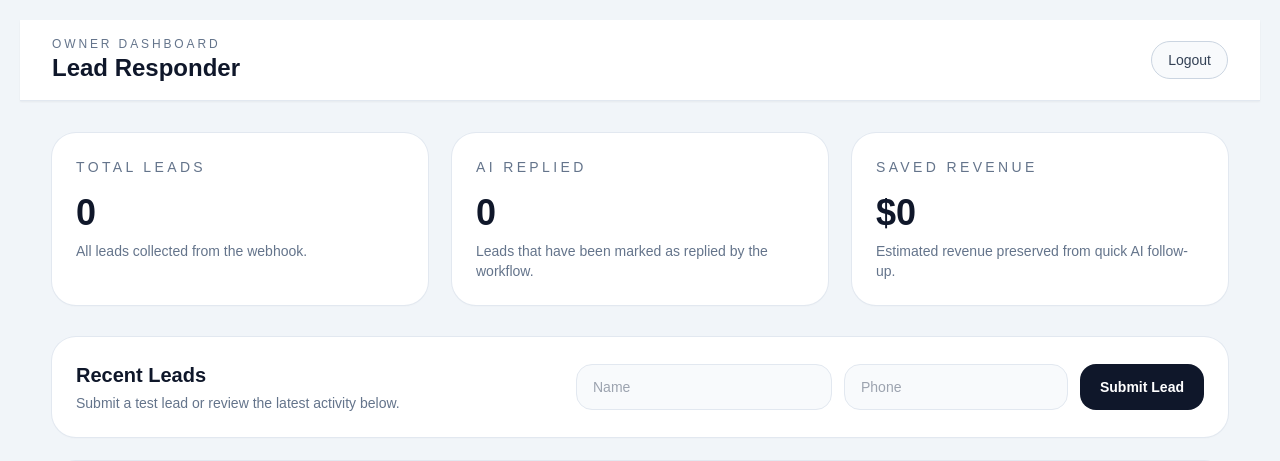
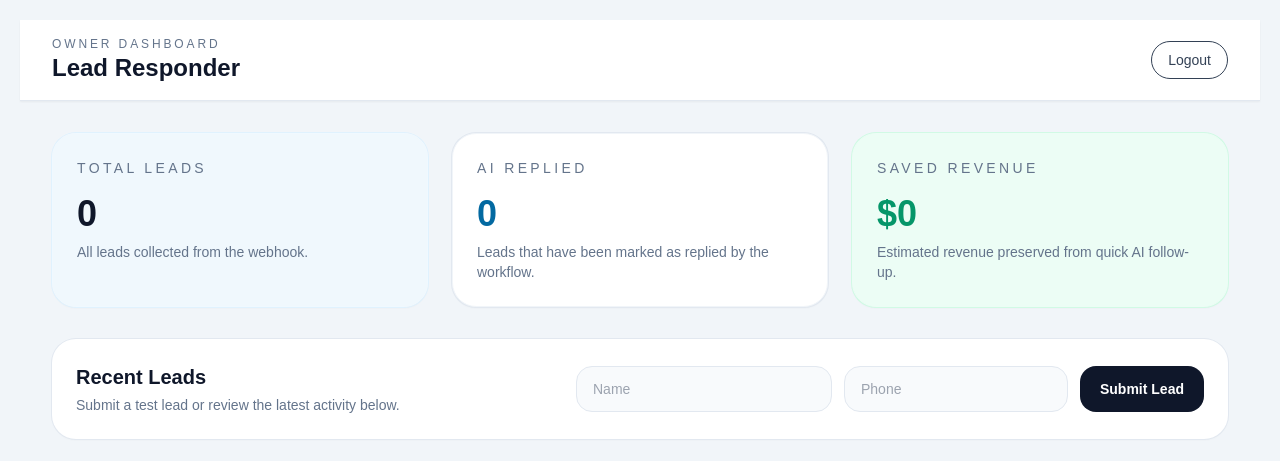
Before and after one commit to GraceAbike/lead-responder, a Python web app: template app/templates/index.html in a window 1280 px wide. Shown: the top 461 px of the page. Run offline with Jinja, Linux system fonts and the light colour scheme; the template is opened without the code that fills it, so the values that code supplies are empty; some libraries are stand-ins or nearby versions.

Commit message:
Style: update dashboard metric card colors and logout button

```diff
--- a/app/templates/index.html
+++ b/app/templates/index.html
@@ -15,25 +15,25 @@
             <p class="text-xs uppercase tracking-[0.24em] text-slate-500">Owner dashboard</p>
             <h1 class="text-2xl font-semibold text-slate-900">Lead Responder</h1>
           </div>
-          <a href="/logout" class="inline-flex items-center rounded-full border border-slate-300 bg-slate-50 px-4 py-2 text-sm font-medium text-slate-700 transition hover:bg-slate-100">Logout</a>
+          <a href="/logout" class="inline-flex items-center rounded-full border border-slate-700 bg-white px-4 py-2 text-sm font-medium text-slate-700 transition hover:bg-slate-50 focus:outline-none focus:ring-2 focus:ring-slate-100">Logout</a>
         </div>
       </header>
 
       <main class="mx-auto max-w-7xl px-4 py-8 sm:px-6 lg:px-8">
         <section class="mb-8 grid gap-6 xl:grid-cols-3">
-          <article class="rounded-3xl bg-white p-6 shadow-sm ring-1 ring-slate-200">
+          <article class="rounded-3xl bg-sky-50/70 p-6 shadow-sm ring-1 ring-sky-100 border border-sky-50">
             <p class="text-sm font-medium uppercase tracking-[0.24em] text-slate-500">Total Leads</p>
             <p id="totalLeads" class="mt-4 text-4xl font-semibold text-slate-900">0</p>
             <p class="mt-2 text-sm text-slate-500">All leads collected from the webhook.</p>
           </article>
-          <article class="rounded-3xl bg-white p-6 shadow-sm ring-1 ring-slate-200">
+          <article class="rounded-3xl bg-white p-6 shadow-sm ring-1 ring-slate-200 border border-slate-100">
             <p class="text-sm font-medium uppercase tracking-[0.24em] text-slate-500">AI Replied</p>
-            <p id="repliedLeads" class="mt-4 text-4xl font-semibold text-slate-900">0</p>
+            <p id="repliedLeads" class="mt-4 text-4xl font-semibold text-sky-700">0</p>
             <p class="mt-2 text-sm text-slate-500">Leads that have been marked as replied by the workflow.</p>
           </article>
-          <article class="rounded-3xl bg-white p-6 shadow-sm ring-1 ring-slate-200">
+          <article class="rounded-3xl bg-emerald-50 p-6 shadow-sm ring-1 ring-emerald-100 border border-emerald-50">
             <p class="text-sm font-medium uppercase tracking-[0.24em] text-slate-500">Saved Revenue</p>
-            <p id="savedRevenue" class="mt-4 text-4xl font-semibold text-slate-900">$0</p>
+            <p id="savedRevenue" class="mt-4 text-4xl font-semibold text-emerald-600">$0</p>
             <p class="mt-2 text-sm text-slate-500">Estimated revenue preserved from quick AI follow-up.</p>
           </article>
         </section>
```
